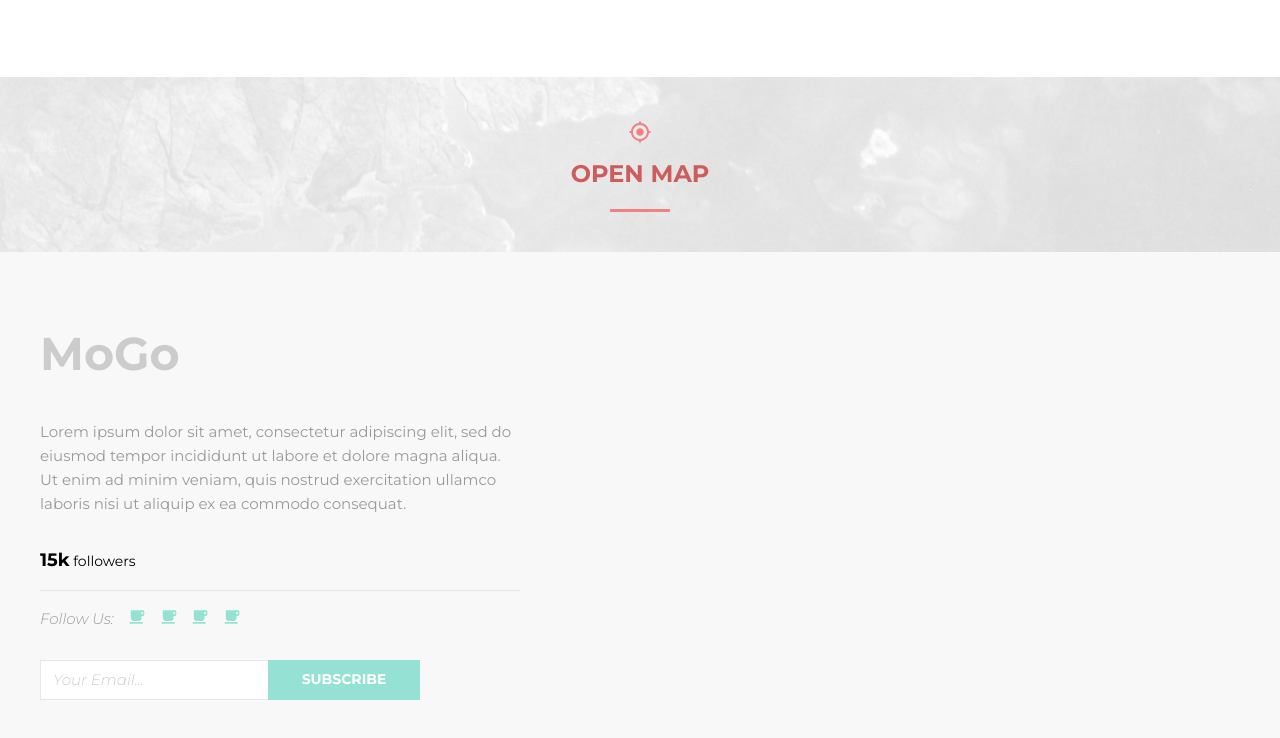
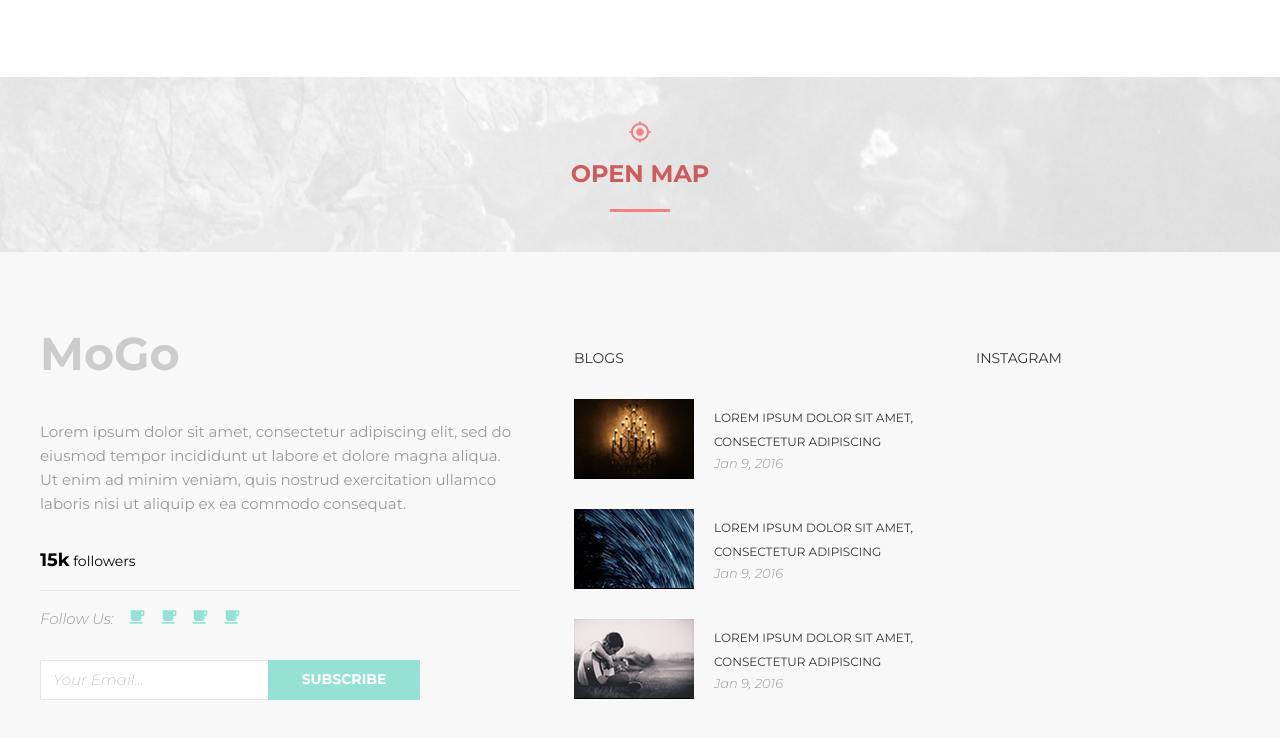
Before and after one commit to BachiOlga/MoGo, a plain HTML site: page index.html in a window 1280 px wide. Shown: the part 8281-9019 px from the top of the page. Drawn offline with nearby package versions, Linux system fonts and the light colour scheme.

Commit message:
add blogs

```diff
--- a/assets/css/style.css
+++ b/assets/css/style.css
@@ -871,6 +871,7 @@ hr {
 
 .footer__inner {
     display: flex;
+    justify-content: space-between;
     padding-bottom: 65px;
 }
 
@@ -880,6 +881,10 @@ hr {
 
 .footer__coll--second {
     width: 29%;
+}
+
+.footer__coll--third {
+    width: 22%;
 }
 
 .footer__logo {
@@ -924,6 +929,50 @@ hr {
     margin-left: 10px;
     color: #95e1d3;
     font-size: 18px;
+}
+
+.footer__title {
+    margin: 30px 0;
+    text-transform: uppercase;
+    font-size: 14px;
+    color: #333;
+}
+
+/* Blogs */
+
+/* /Blogs */
+.blogs__item {
+    display: flex;
+    margin-bottom: 30px;
+    align-items: center;
+}
+
+.blogs__img {
+    width: 120px;
+    height: 80px;
+}
+
+.blogs__content {
+    padding-left: 20px;
+}
+
+.blogs__title {
+    color: #333;
+    font-size: 12px;
+    line-height: 1.2;
+    text-transform: uppercase;
+    text-decoration: none;
+}
+
+.blogs__title:hover {
+    text-decoration: underline;
+}
+
+.blogs__date {
+    font-size: 13px;
+    color: #999;
+    font-style: italic;
+    font-weight: 300;
 }
 
 /* /Footer */
--- a/index.html
+++ b/index.html
@@ -692,7 +692,41 @@
                 </div><!-- /footer__coll--first -->
                 <!-- footer__coll--second -->
                 <div class="footer__coll footer__coll--second">
+                    <div class="footer__title">blogs</div>
+                    <div class="blogs">
+                        <!-- Blogs -->
+                        <div class="blogs__item">
+                            <img class="blogs__img" src="assets/images/blogs/blogs1.png" alt="">
+                            <div class="blogs__content">
+                                <a class="blogs__title" href="">Lorem ipsum dolor sit amet,
+                                    consectetur adipiscing</a>
+                                <div class="blogs__date">Jan 9, 2016</div>
+                            </div>
+
+                        </div>
+                        <div class="blogs__item">
+                            <img class="blogs__img" src="assets/images/blogs/blogs2.png" alt="">
+                            <div class="blogs__content">
+                                <a class="blogs__title" href="">Lorem ipsum dolor sit amet,
+                                    consectetur adipiscing</a>
+                                <div class="blogs__date">Jan 9, 2016</div>
+                            </div>
+
+                        </div>
+                        <div class="blogs__item">
+                            <img class="blogs__img" src="assets/images/blogs/blogs3.png" alt="">
+                            <div class="blogs__content">
+                                <a class="blogs__title" href="">Lorem ipsum dolor sit amet,
+                                    consectetur adipiscing</a>
+                                <div class="blogs__date">Jan 9, 2016</div>
+                            </div>
+
+                        </div>
+                    </div><!-- Blogs     -->
                 </div><!-- /footer__coll--second -->
+                <div class="footer__coll footer__coll--third">
+                    <div class="footer__title">instagram</div>
+                </div>
             </div><!-- /footer__inner -->
         </div><!-- /container -->
     </footer>
```
Also changed, not shown: assets/images/blogs/blogs1.png (added), assets/images/blogs/blogs2.png (added), assets/images/blogs/blogs3.png (added).
